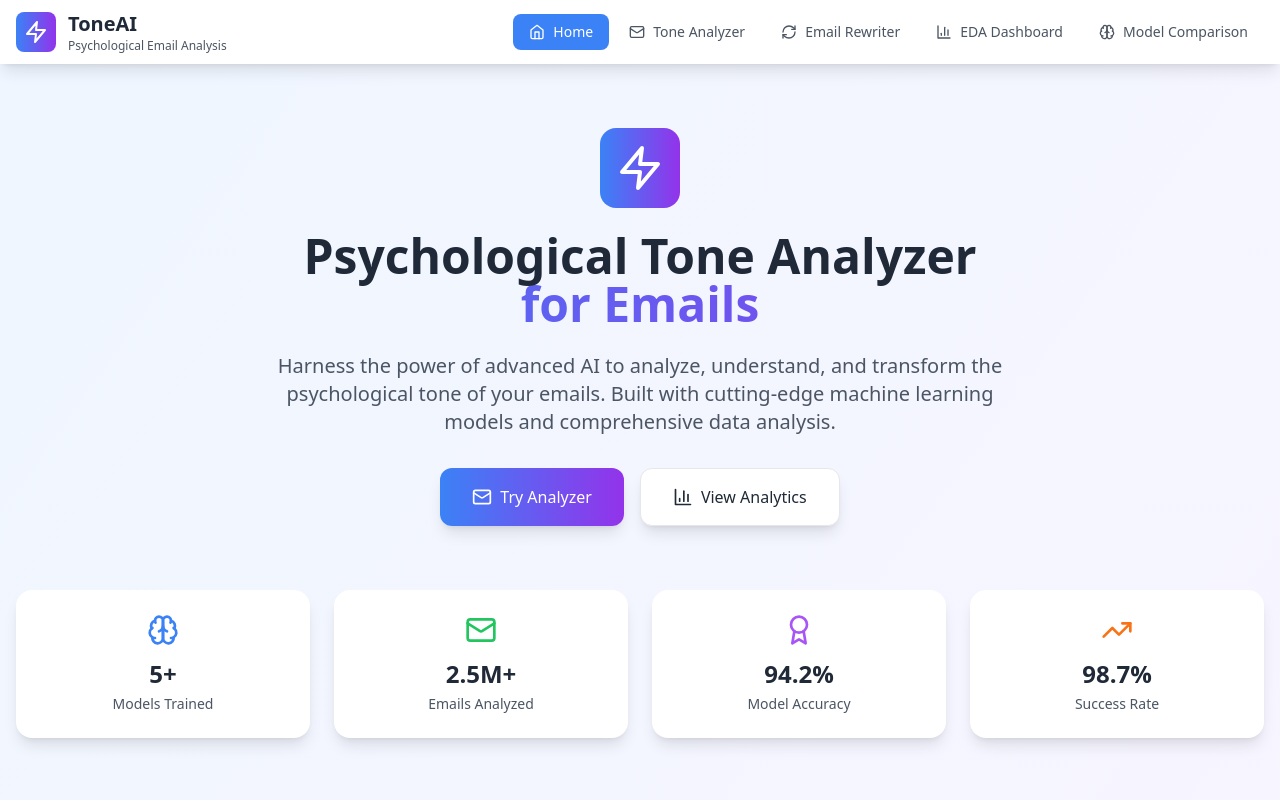
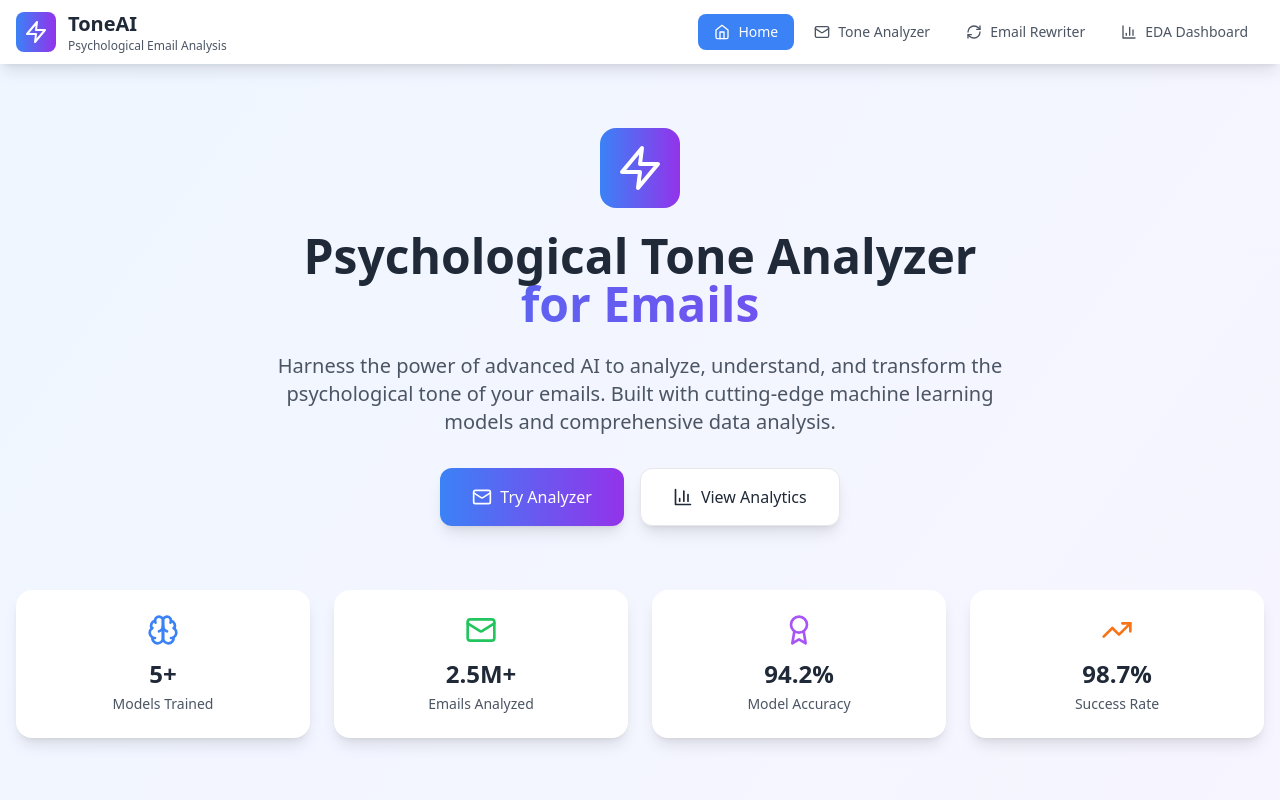
Before and after one commit to Gokuluniter/tone-analyzer-frontend, a React (Vite) app: page / in a window 1280 px wide. Shown: the top 800 px of the page. Built offline with nearby package versions, Linux system fonts and the light colour scheme.

Commit message:
Navigation.tsx

```diff
--- a/src/components/Navigation.tsx
+++ b/src/components/Navigation.tsx
@@ -13,7 +13,6 @@ const Navigation: React.FC<NavigationProps> = ({ activeTab, setActiveTab }) => {
     { id: 'analyzer', label: 'Tone Analyzer', icon: Mail },
     { id: 'rewriter', label: 'Email Rewriter', icon: RefreshCw },
     { id: 'eda', label: 'EDA Dashboard', icon: BarChart3 },
-    { id: 'models', label: 'Model Comparison', icon: Brain },
   ];
 
   return (
```
